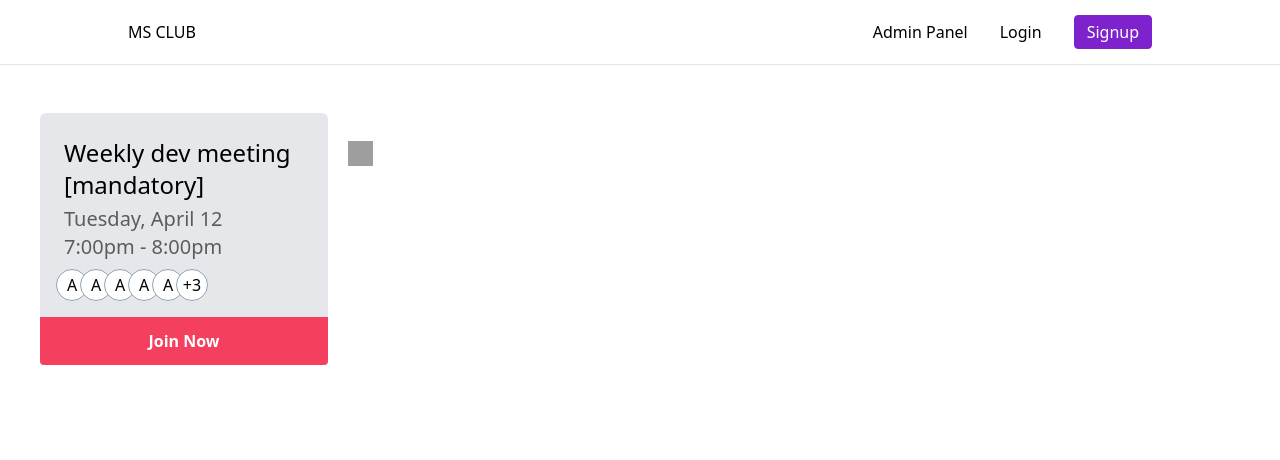
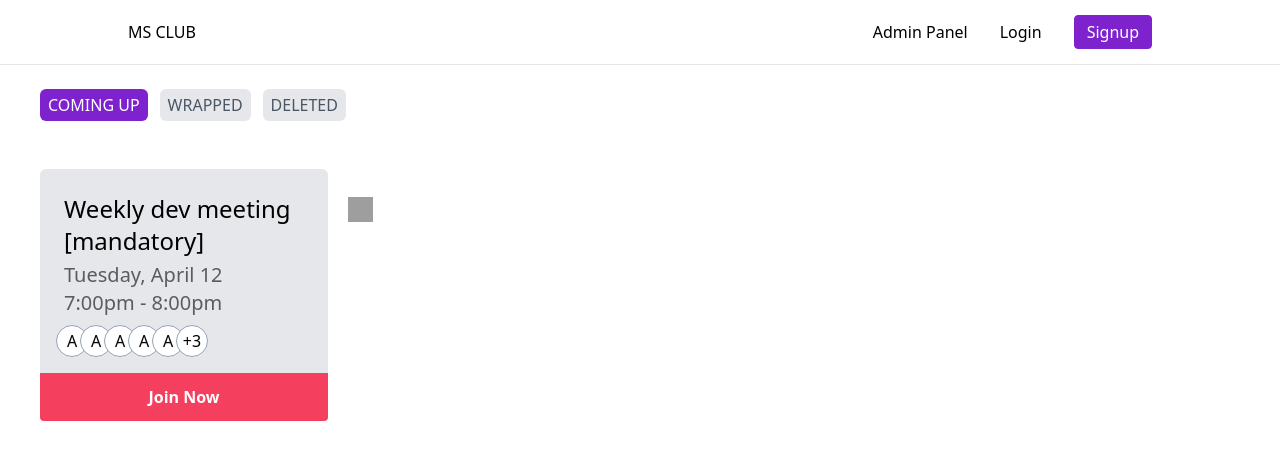
Before and after one commit to ms-club-sliit/MS-Scheduler, a Next.js app: page /meetings in a window 1280 px wide. Shown: the top 460 px of the page. Built offline with nearby package versions, Linux system fonts and the light colour scheme; grey boxes are pictures that could not be loaded.

Commit message:
implement meeting type buttons

```diff
--- a/pages/meetings.js
+++ b/pages/meetings.js
@@ -3,11 +3,24 @@ import MeetingCard from "../components/Meeting-card";
 
 export default function Meetings() {
   return (
-    <div className="min-h-screen flex flex-col">
-      <Header />
-      <div className="flex jus">
-        <MeetingCard />
+    <>
+      <div className="min-h-screen flex flex-col">
+        <Header />
+        <div className="flex mt-6 ml-10">
+          <div className="px-2 py-1 bg-purple-700 rounded-md mr-3 text-white">
+            COMING UP
+          </div>
+          <div className="px-2 py-1 bg-gray-200 rounded-md mr-3 text-gray-600">
+            WRAPPED
+          </div>
+          <div className="px-2 py-1 bg-gray-200 rounded-md mr-3 text-gray-600">
+            DELETED
+          </div>
+        </div>
+        <div className="flex">
+          <MeetingCard />
+        </div>
       </div>
-    </div>
+    </>
   );
 }
```
